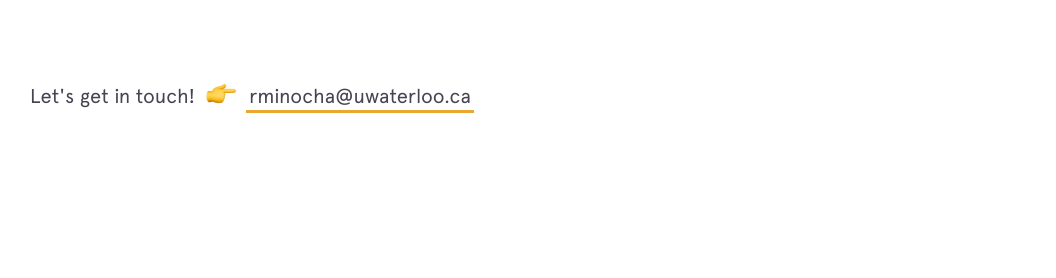
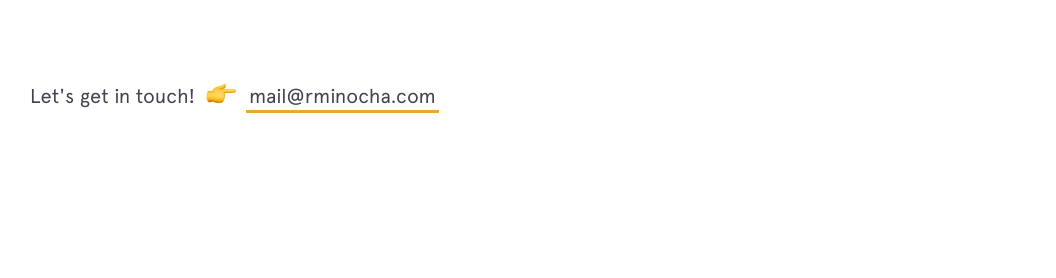
Before and after one commit to rohanxminocha/personal-website-v1, a Jekyll site: the page built from index.html, in a window 1280 px wide and 900 px high, scrolled down 475 px. Shown: the part 176-454 px from the top of the window, without its empty margins (70-1126 px from the left). Built offline with Jekyll 4.4.1, drawn with Linux system fonts in a browser that asks for light colours; nearby versions of some CDN libraries.

Commit message:
Update intro.html

```diff
--- a/_includes/intro.html
+++ b/_includes/intro.html
@@ -8,6 +8,6 @@
   <h1 class="intro__contact">
     <span>Let's get in touch! </span>
     <span class="emoji pointer"></span>
-    <span><a href="mailto:rminocha@uwaterloo.ca" target="_blank" class="highlight-link">rminocha@uwaterloo.ca</a></span>
+    <span><a href="mailto:mail@rminocha.com" target="_blank" class="highlight-link">mail@rminocha.com</a></span>
   </h1>
 </header>
```
